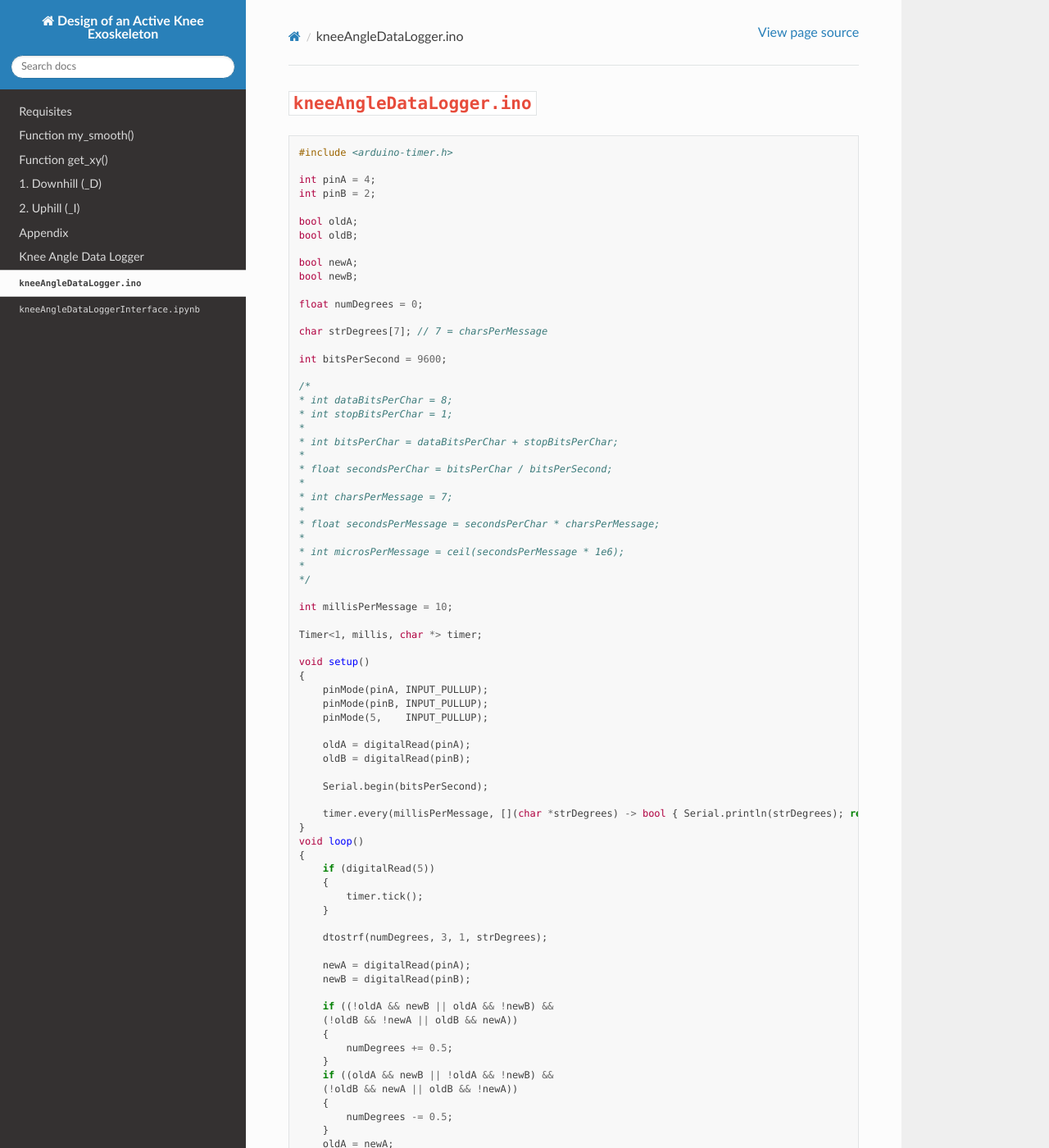
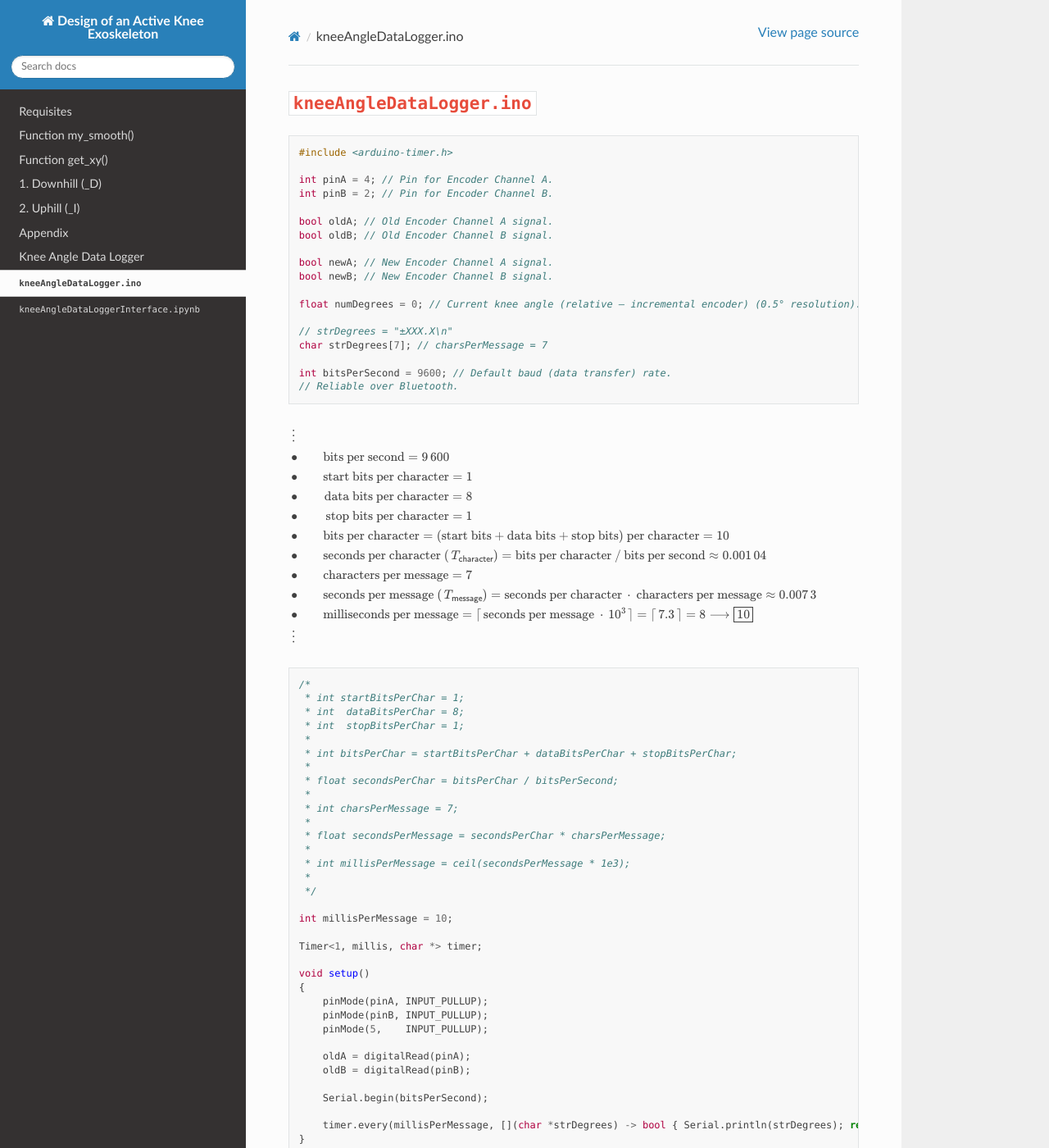
Before and after one commit to keeganmjgreen/MSE-420-Project, a Sphinx documentation site: the page built from docs/kneeAngleDataLogger_ino.rst, in a window 1280 px wide and 1400 px high. Shown: the whole window at 82% size. Built offline with Sphinx 7.4.7 and the Read the Docs theme 2.0.0, drawn with Linux system fonts in a browser that asks for light colours.

Commit message:
Add files via upload

```diff
--- a/docs/kneeAngleDataLogger_ino.rst
+++ b/docs/kneeAngleDataLogger_ino.rst
@@ -6,36 +6,53 @@
 
     #include <arduino-timer.h>
 
-    int pinA = 4;
-    int pinB = 2;
+    int pinA = 4; // Pin for Encoder Channel A.
+    int pinB = 2; // Pin for Encoder Channel B.
 
-    bool oldA;
-    bool oldB;
+    bool oldA; // Old Encoder Channel A signal.
+    bool oldB; // Old Encoder Channel B signal.
 
-    bool newA;
-    bool newB;
+    bool newA; // New Encoder Channel A signal.
+    bool newB; // New Encoder Channel B signal.
 
-    float numDegrees = 0;
+    float numDegrees = 0; // Current knee angle (relative — incremental encoder) (0.5° resolution).
 
-    char strDegrees[7]; // 7 = charsPerMessage
+    // strDegrees = "±XXX.X\n"
+    char strDegrees[7]; // charsPerMessage = 7
 
-    int bitsPerSecond = 9600;
+    int bitsPerSecond = 9600; // Default baud (data transfer) rate.
+    // Reliable over Bluetooth.
+
+| :math:`\small \; \vdots`
+| :math:`\small \: \bullet \quad \quad \text{bits per second} = 9\,600`
+| :math:`\small \: \bullet \quad \quad \text{start bits per character} = 1`
+| :math:`\small \: \bullet \quad \quad \; \! \text{data bits per character} = 8`
+| :math:`\small \: \bullet \quad \quad \: \text{stop bits per character} = 1`
+| :math:`\small \: \bullet \quad \quad \text{bits per character} = ( \text{start bits} + \text{data bits} + \text{stop bits} ) \ \text{per character} = 10`
+| :math:`\small \: \bullet \quad \quad \text{seconds per character ($\,T_\textsf{character}$)} = \text{bits per character} \: / \: \text{bits per second} \approx 0.001\,04`
+| :math:`\small \: \bullet \quad \quad \text{characters per message} = 7`
+| :math:`\small \: \bullet \quad \quad \text{seconds per message ($\,T_\textsf{message}$)} = \text{seconds per character} \, \cdot \: \text{characters per message} \approx 0.007\,3`
+| :math:`\small \: \bullet \quad \quad \text{milliseconds per message} = \lceil \, \text{seconds per message} \: \cdot \, 10^3 \, \rceil = \lceil \, 7.3 \, \rceil = 8 \longrightarrow \boxed{10}`
+| :math:`\small \; \vdots`
+
+.. code-block:: c
 
     /*
-    * int dataBitsPerChar = 8;
-    * int stopBitsPerChar = 1;
-    *
-    * int bitsPerChar = dataBitsPerChar + stopBitsPerChar;
-    *
-    * float secondsPerChar = bitsPerChar / bitsPerSecond;
-    *
-    * int charsPerMessage = 7;
-    *
-    * float secondsPerMessage = secondsPerChar * charsPerMessage;
-    *
-    * int microsPerMessage = ceil(secondsPerMessage * 1e6);
-    *
-    */
+     * int startBitsPerChar = 1;
+     * int  dataBitsPerChar = 8;
+     * int  stopBitsPerChar = 1;
+     *
+     * int bitsPerChar = startBitsPerChar + dataBitsPerChar + stopBitsPerChar;
+     *
+     * float secondsPerChar = bitsPerChar / bitsPerSecond;
+     *
+     * int charsPerMessage = 7;
+     *
+     * float secondsPerMessage = secondsPerChar * charsPerMessage;
+     *
+     * int millisPerMessage = ceil(secondsPerMessage * 1e3);
+     *
+     */
 
     int millisPerMessage = 10;
 
```
